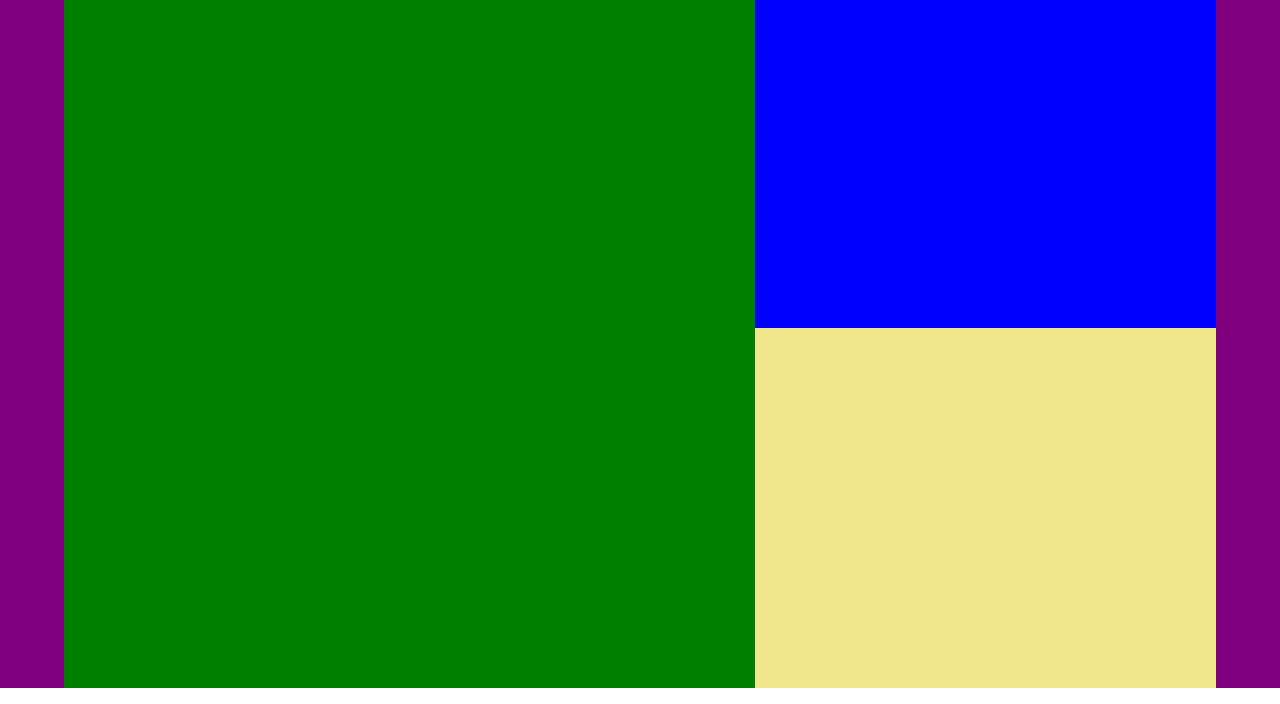
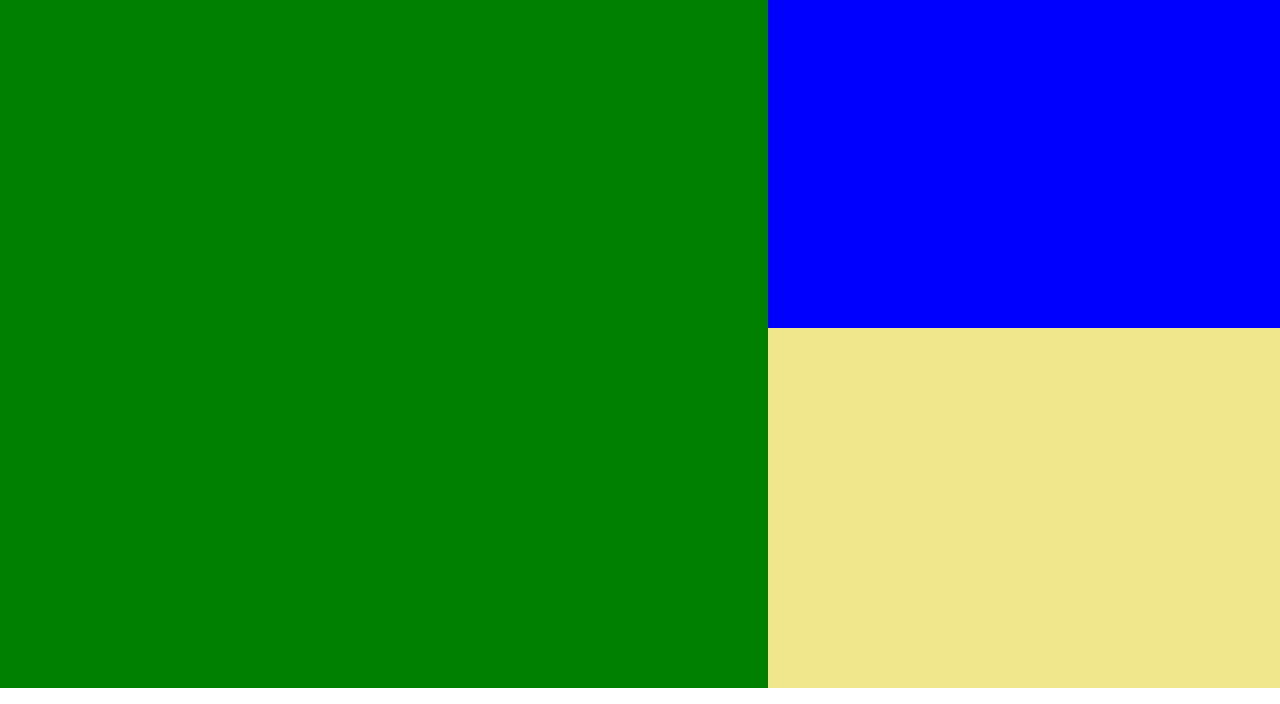
Before and after one commit to luism007/inlimbo, a React app: page / in a window 1280 px wide. Shown: the part 96-800 px from the top of the page. Built offline with nearby package versions, Linux system fonts and the light colour scheme.

Commit message:
More styling changes.

```diff
--- a/src/components/photo-tiles/PhotoTiles.css
+++ b/src/components/photo-tiles/PhotoTiles.css
@@ -3,7 +3,7 @@
     grid-template-columns: 60% 40%;
     grid-template-rows: 100%;
     background-color: black;
-    width: 90vw;
+    width: 100vw;
     height: 90vh;
     margin: auto;
 }
@@ -40,3 +40,7 @@
 .photo-grid:nth-child(3) {
     background-color: red;
 }
+
+.photo-grid:nth-child(2):hover {
+    background-color: red;
+}
```
